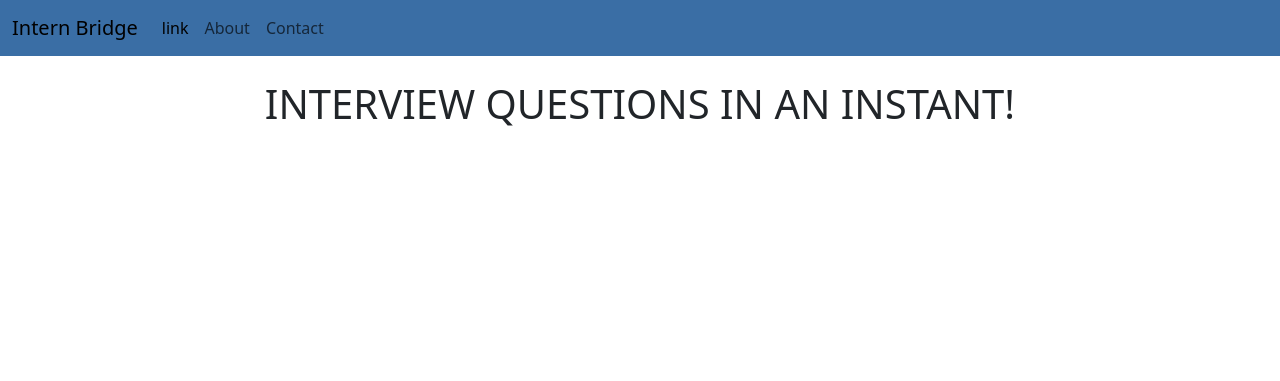
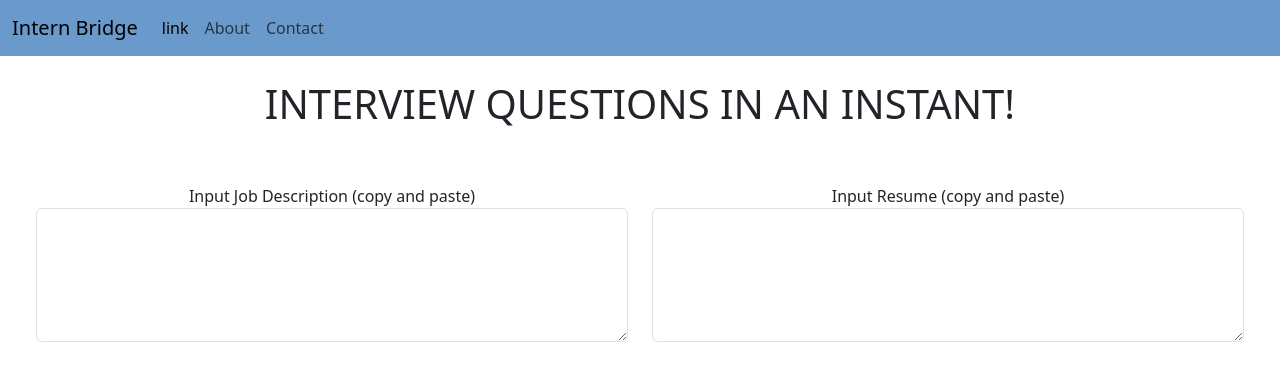
Before and after one commit to GraysenGould/Intern-Bridge, a Flask app: page /interview in a window 1280 px wide. Shown: the top 381 px of the page. Run offline with Flask 3, Linux system fonts and the light colour scheme.

Commit message:
added input forms

```diff
--- a/website/static/styles.css
+++ b/website/static/styles.css
@@ -1,3 +1,3 @@
 .cust-nav {
-    background-color: #3a6ea5; /* Dark grey background */
+    background-color: #6a99cb; /* Dark grey background */
   }
--- a/website/templates/interview.html
+++ b/website/templates/interview.html
@@ -4,11 +4,30 @@
 
 {%block content %}
 <div class="container-fluid">
+    <!--header-->
     <div class="row p-4 justify-content-center align-items-center">
         <div class="col-lg-8 text-center">
             <h1>INTERVIEW QUESTIONS IN AN INSTANT!</h1>
         </div>
     </div>
+
+    <!--text boxes-->
+    <div class="row p-4 align-items-center">
+        <div class="col text-center">
+            <div class="form-group">
+                <label for = "jobDescriptionInput">Input Job Description (copy and paste)</label>
+                <textarea class = "form-control" id = "jobDescriptionInput" rows = "5"></textarea>
+            </div>
+        </div>
+        <div class="col text-center">
+            <div class="form-group">
+                <label for = "resumeInput">Input Resume (copy and paste)</label>
+                <textarea class = "form-control" id = "resumeInput" rows = "5"></textarea>
+            </div>
+        </div>
+    </div>
+
+
 </div>
 
 
```
